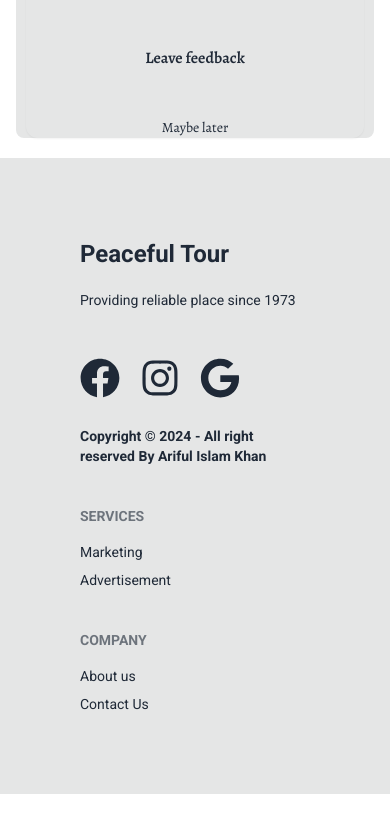
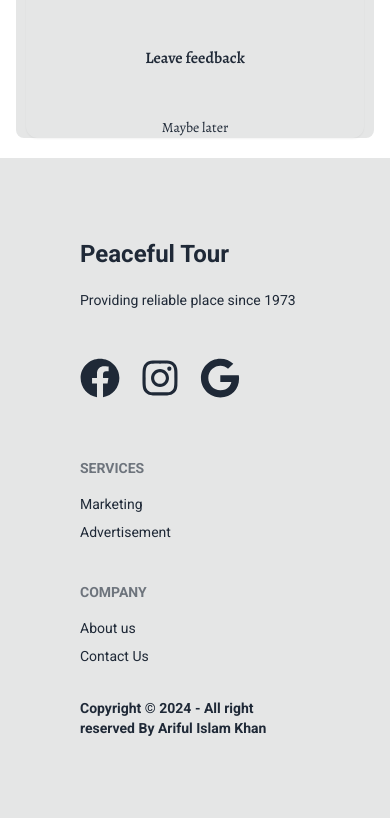
Before and after one commit to arifulislamk/paceful-tour-client, a React (Vite) app: page / in a window 390 px wide. Shown: the part 3886-4704 px from the top of the page. Before the commit the page ends 4680 px from the top, so only its background shows below. Built offline with nearby package versions, Linux system fonts and the light colour scheme; no server answers.

Commit message:
footer fix

```diff
--- a/src/components/Footer/Footer.jsx
+++ b/src/components/Footer/Footer.jsx
@@ -12,7 +12,7 @@ const Footer = () => {
                         <a href="http://instagram.com"><FaInstagram className="w-10 h-10" /></a>
                         <a href="http://google.com"><FaGoogle className="w-10 h-10" /></a>
                     </div>
-                    <p className=" texl-2xl font-semibold">Copyright © 2024 - All right reserved By Ariful Islam Khan</p>
+                    <p className=" hidden md:block texl-2xl font-semibold">Copyright © 2024 - All right reserved By Ariful Islam Khan</p>
 
                 </aside>
                 <nav>
@@ -24,6 +24,7 @@ const Footer = () => {
                     <h6 className="footer-title">Company</h6>
                     <a className="link link-hover">About us</a>
                     <Link to="contactUs"><a className="link link-hover">Contact Us</a></Link>
+                    <p className=" md:hidden mt-6 texl-2xl font-semibold">Copyright © 2024 - All right reserved By Ariful Islam Khan</p>
                 </nav>
             </footer>
         </div>
```
